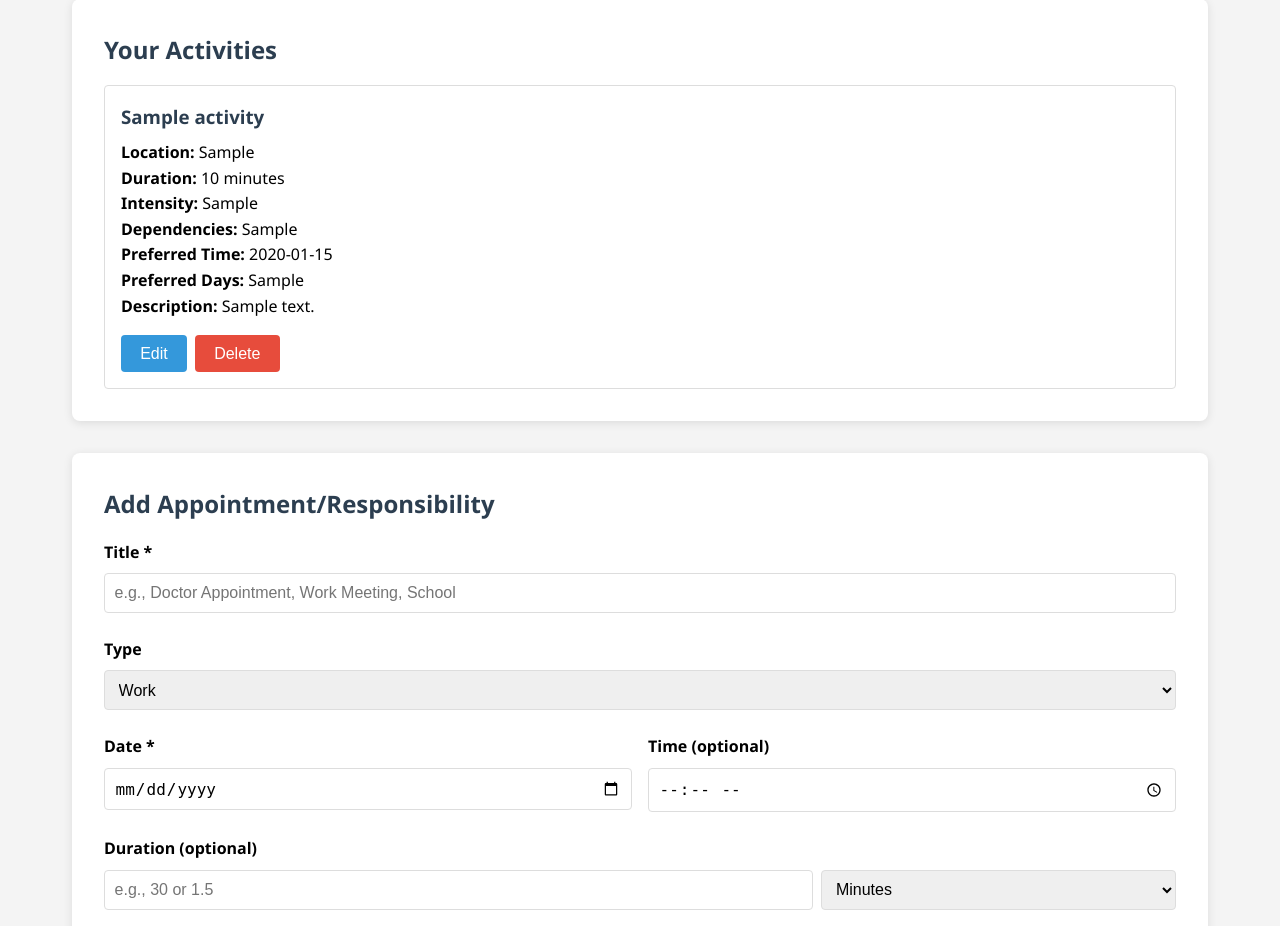
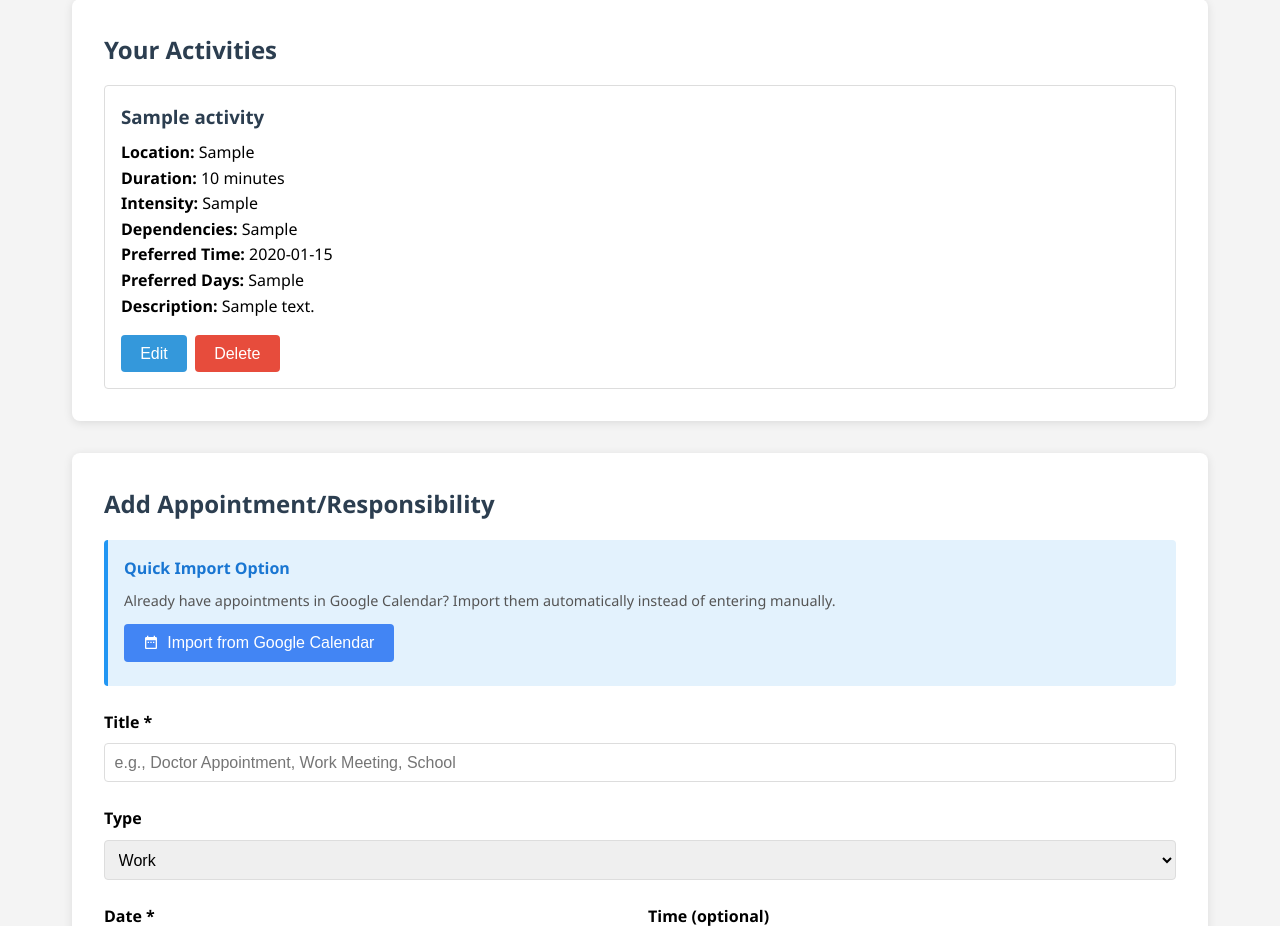
Before and after one commit to gyampols/Ai-Activity-Planner, a Flask app: page /log in a window 1280 px wide. Shown: the part 1726-2652 px from the top of the page. Run offline with Flask 3, Linux system fonts and the light colour scheme; a user stored in the database is signed in; tables that the repository leaves empty hold one stand-in row (values such as "Sample post"); some libraries are stand-ins or nearby versions.

Commit message:
IMPROVE: Move calendar import to appointments section with enhanced logging
UI Improvements:
- Move 'Import from Google Calendar' button from connections to appointments section
- Add clear context: positioned as 'Quick Import Option' alternative to manual entry
- Blue info box with explanation of what the import does
- Only shows when Google account is connected
- Calendar icon added to button for visual clarity
- Better placement communicates it's another way to add appointments

Enhanced Error Logging:
- Log each step of import process (credentials parse, token validation, API calls)
- Print user ID for troubleshooting
- Log credential parsing success/failure
- Validate token exists before creating Credentials object
- Better error messages returned to user:
  * 'Google account not connected. Please connect your Google account first.'
  * 'Invalid Google credentials. Please reconnect your Google account.'
- Full traceback logging for debugging 400 errors

UX Benefits:
- Clearer that import is an alternative to manual entry
- Positioned where users are thinking about adding appointments
- Visual separation from account connections (which is about authentication)
- Info box explains purpose before user clicks

This should help identify why the import is failing with 400 errors.

```diff
--- a/templates/log.html
+++ b/templates/log.html
@@ -24,13 +24,11 @@
         {% else %}
         <div style="display: inline-flex; align-items: center; gap: 0.5rem; flex-wrap: wrap;">
             <button class="btn btn-primary" disabled>✓ Google Connected</button>
-            <button id="import_calendar_btn" class="btn" style="background: #4285f4; color: white;">Import Calendar Events</button>
             <form method="POST" action="{{ url_for('integrations.disconnect_google') }}" style="display: inline;" onsubmit="return confirm('Are you sure you want to disconnect your Google account?');">
                 <input type="hidden" name="csrf_token" value="{{ csrf_token() }}"/>
                 <button type="submit" class="btn" style="background: #dc3545; color: white;">Disconnect</button>
             </form>
         </div>
-        <div id="import_status" style="margin-top: 0.5rem; font-size: 0.9rem;"></div>
         {% endif %}
     </div>
 
@@ -251,6 +249,24 @@
 
 <div class="card">
     <h2>Add Appointment/Responsibility</h2>
+
+    {% if current_user.google_id %}
+    <div style="background: #e3f2fd; padding: 1rem; border-radius: 4px; margin-bottom: 1.5rem; border-left: 4px solid #2196f3;">
+        <p style="margin-bottom: 0.5rem; font-weight: 600; color: #1976d2;">Quick Import Option</p>
+        <p style="margin-bottom: 0.75rem; font-size: 0.9rem; color: #555;">
+            Already have appointments in Google Calendar? Import them automatically instead of entering manually.
+        </p>
+        <button id="import_calendar_btn" class="btn" style="background: #4285f4; color: white; display: inline-flex; align-items: center; gap: 0.5rem;">
+            <svg width="16" height="16" xmlns="http://www.w3.org/2000/svg" viewBox="0 0 24 24" fill="white">
+                <path d="M19 3h-1V1h-2v2H8V1H6v2H5c-1.1 0-2 .9-2 2v14c0 1.1.9 2 2 2h14c1.1 0 2-.9 2-2V5c0-1.1-.9-2-2-2zm0 16H5V8h14v11z"/>
+                <path d="M7 10h2v2H7zm4 0h2v2h-2zm4 0h2v2h-2z"/>
+            </svg>
+            Import from Google Calendar
+        </button>
+        <div id="import_status" style="margin-top: 0.5rem; font-size: 0.9rem;"></div>
+    </div>
+    {% endif %}
+
     <form method="POST" action="{{ url_for('activities.add_appointment') }}">
         <input type="hidden" name="csrf_token" value="{{ csrf_token() }}"/>
         <div class="form-group">
```
Also changed, not shown: routes/integrations.py (+22 -2 lines).
